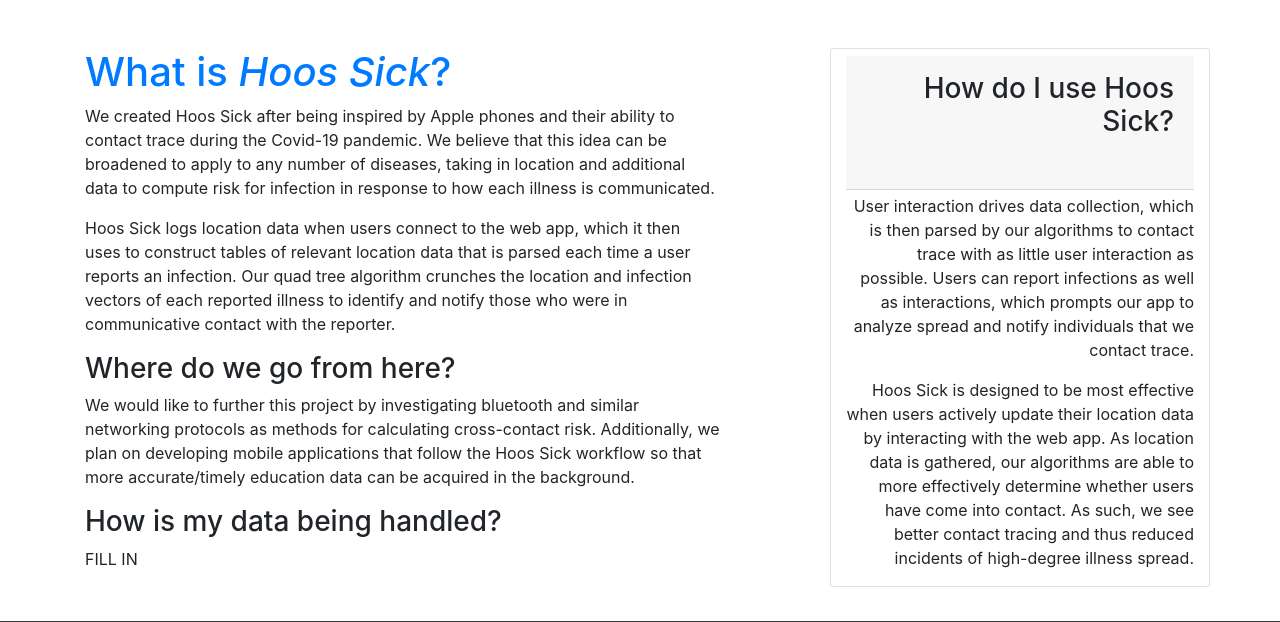
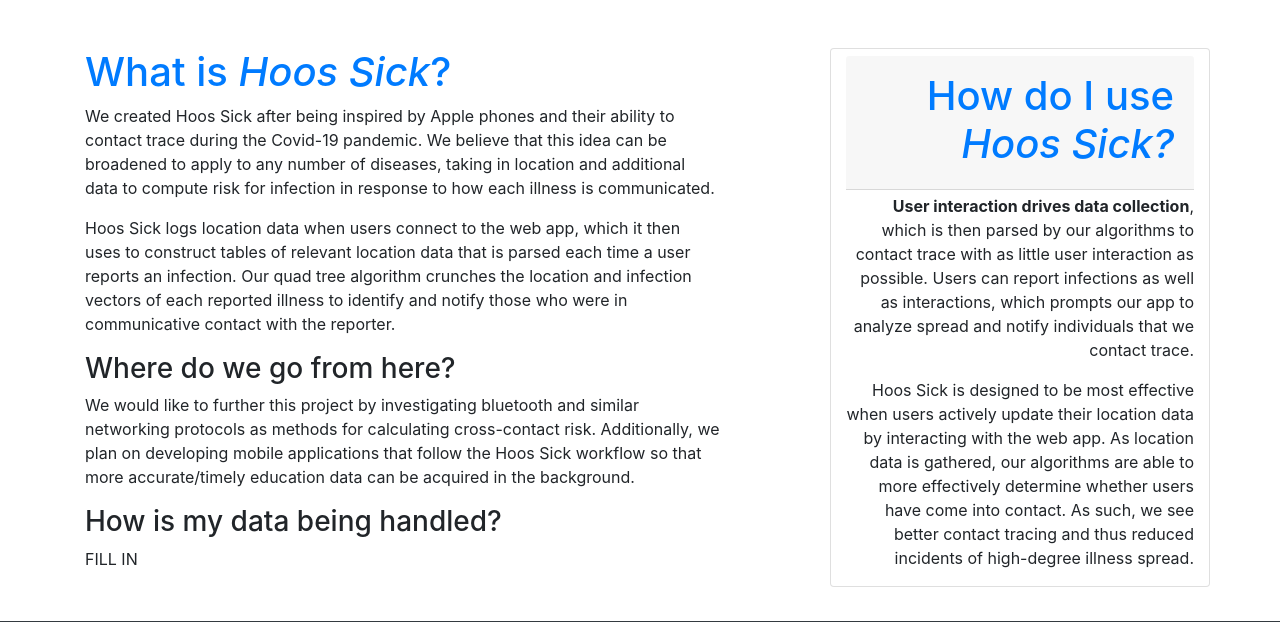
Before and after one commit to MatthewELucio/ContactTracingAppHooHacks, a Django app: page /help/ in a window 1280 px wide. Shown: the part 92-714 px from the top of the page. Run offline with Django 4.2, Linux system fonts and the light colour scheme; some libraries are stand-ins or nearby versions.

Commit message:
reformatted help

```diff
--- a/App/templates/help.html
+++ b/App/templates/help.html
@@ -15,9 +15,9 @@
         </div>
         <div class="card ml-auto col-md-4 text-right justify-content-end">
             <div class="card-header" style="height:25%"">
-                <h3 class="pt-1">How do I use Hoos Sick?</h3>
+                <h1 class="pt-1 text-primary">How do I use <i>Hoos Sick?</i></h1>
               </div>
-            <p class="pt-1">User interaction drives data collection, which is then parsed by our algorithms to contact trace with as little user interaction as possible. Users can report infections as well as interactions, which prompts our app to analyze spread and notify individuals that we contact trace.</p>
+            <p class="pt-1"><strong>User interaction drives data collection</strong>, which is then parsed by our algorithms to contact trace with as little user interaction as possible. Users can report infections as well as interactions, which prompts our app to analyze spread and notify individuals that we contact trace.</p>
             <p>Hoos Sick is designed to be most effective when users actively update their location data by interacting with the web app. As location data is gathered, our algorithms are able to more effectively determine whether users have come into contact. As such, we see better contact tracing and thus reduced incidents of high-degree illness spread.</p>
         </div>
 
```
